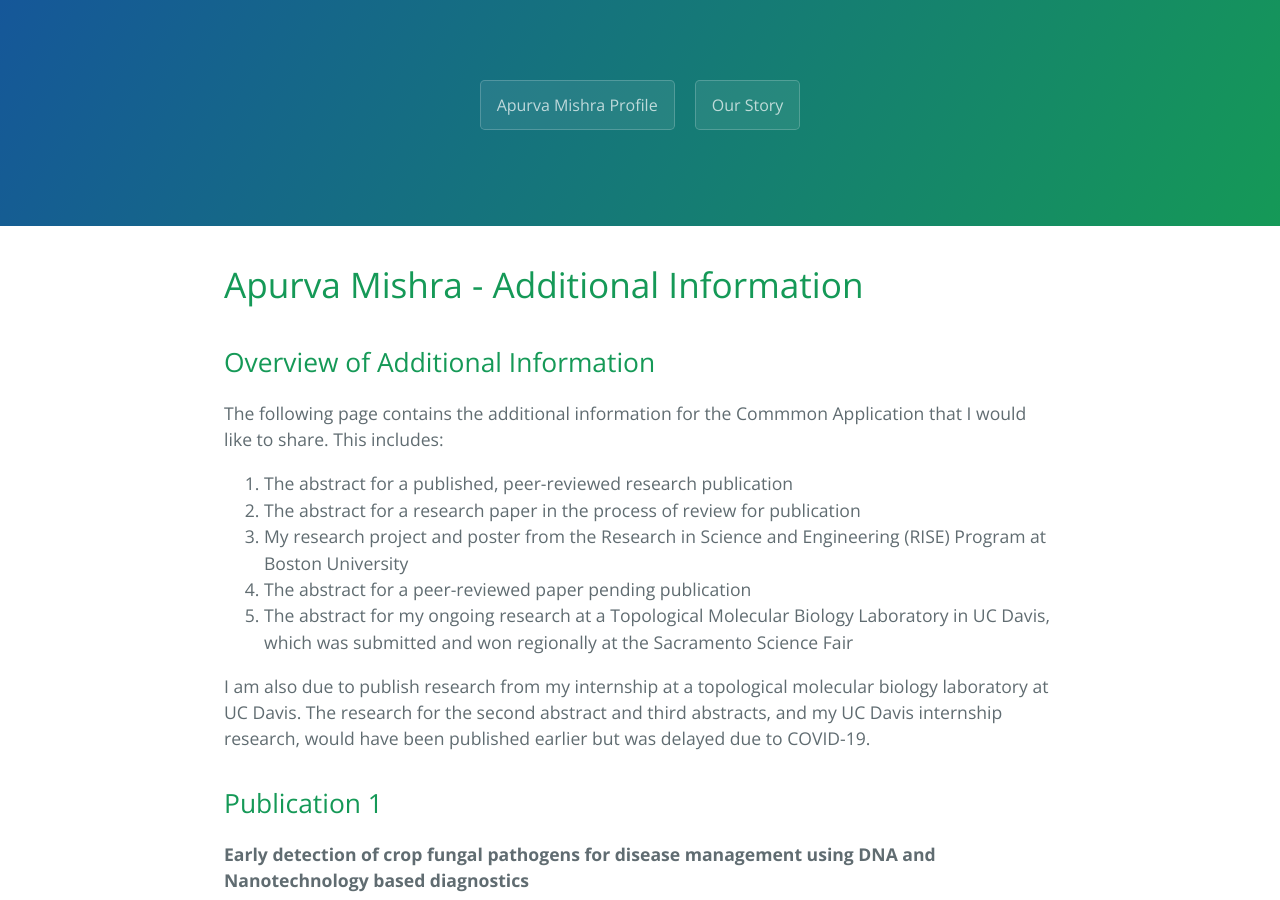
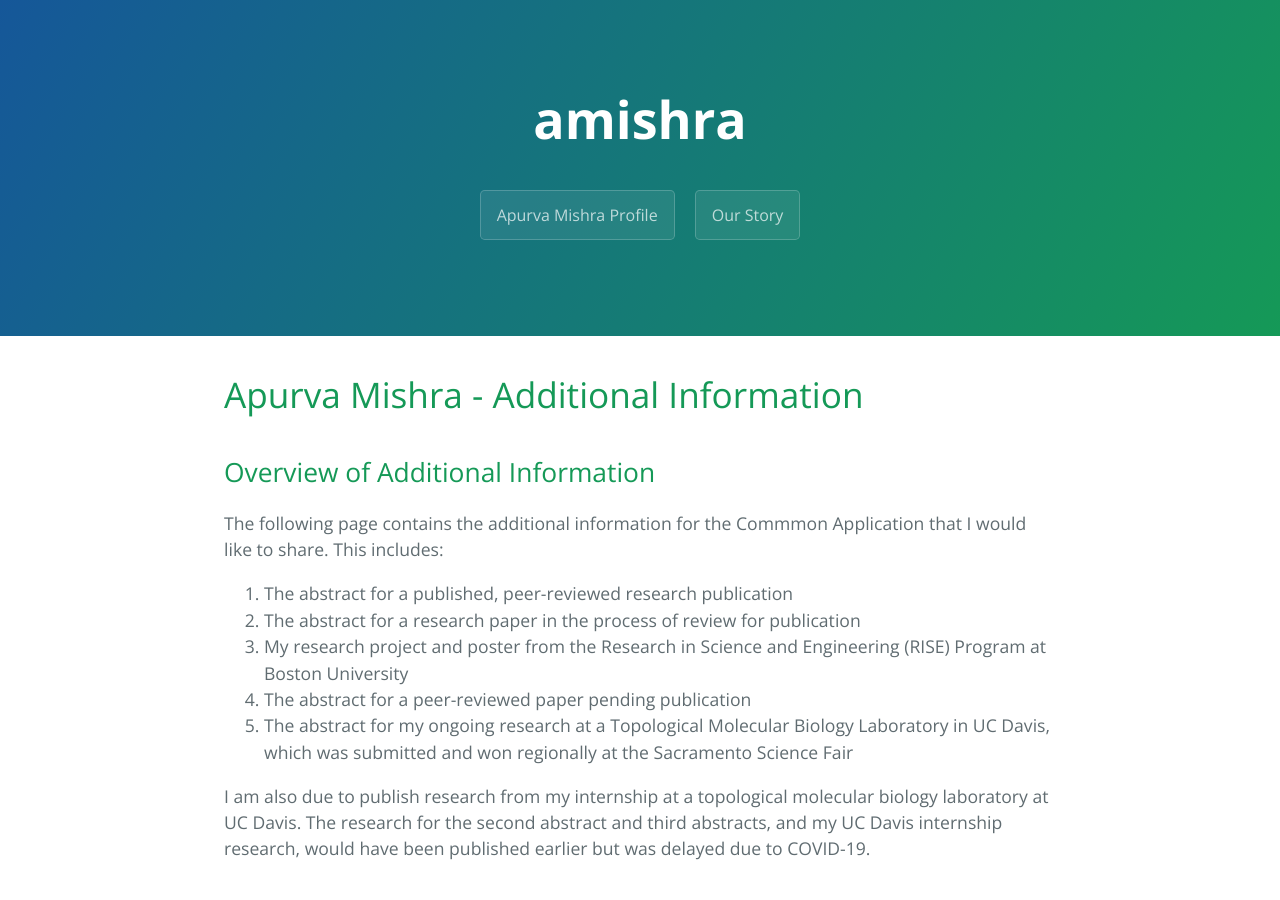
Before and after one commit to apurvagyan/apurvagyan.github.io, a Jekyll site: the page built from index.md, in a window 1280 px wide and 900 px high. Built offline with Jekyll 4.4.1, drawn with Linux system fonts in a browser that asks for light colours.

Commit message:
update website

```diff
--- a/_layouts/template.html
+++ b/_layouts/template.html
@@ -11,6 +11,8 @@
   </head>
   <body>
     <section class="page-header">
+        <h1 class="project-name">amishra</h1>
+        <h2 class="project-tagline"></h2>
         {% for page in site.pages %}
           <a href= {{ page.filename }} class="btn">{{ page.title }}</a>
         {% endfor %}
@@ -20,6 +22,10 @@
 
         {{ content }}
 
+        <footer class="site-footer">
+
+        </footer>
+
       </section>
 
 
```
Lines whose indentation alone changed are shown as unchanged.
